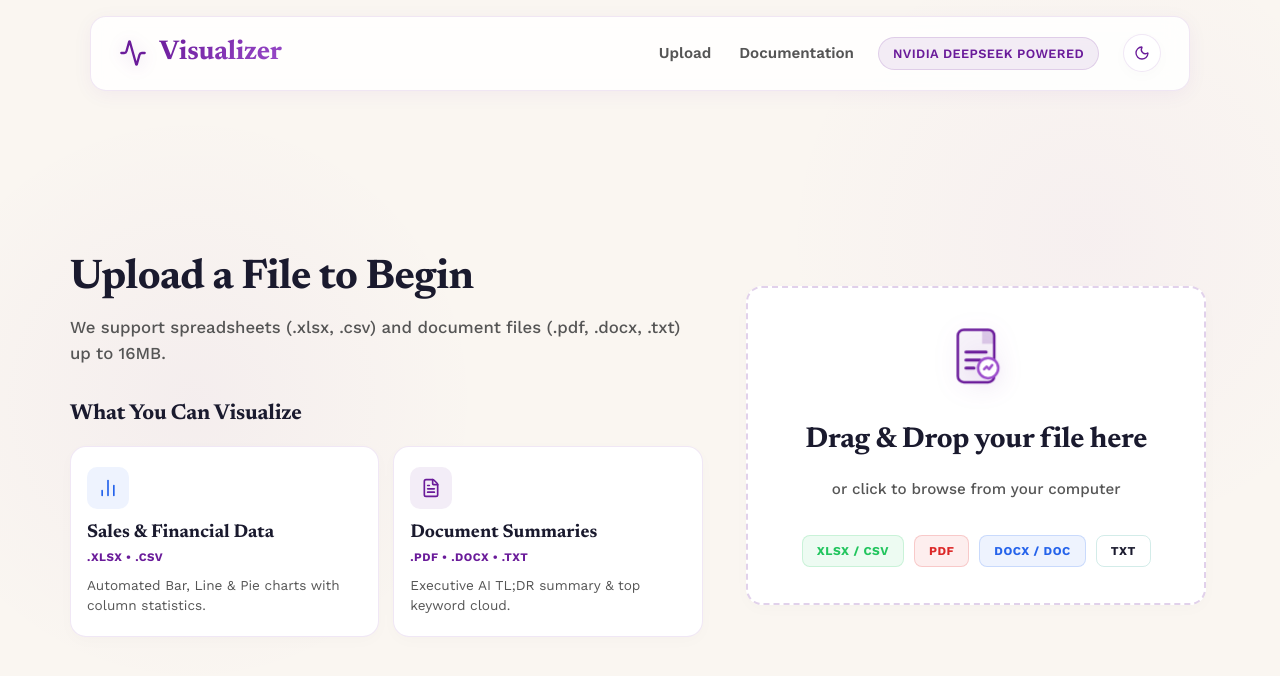
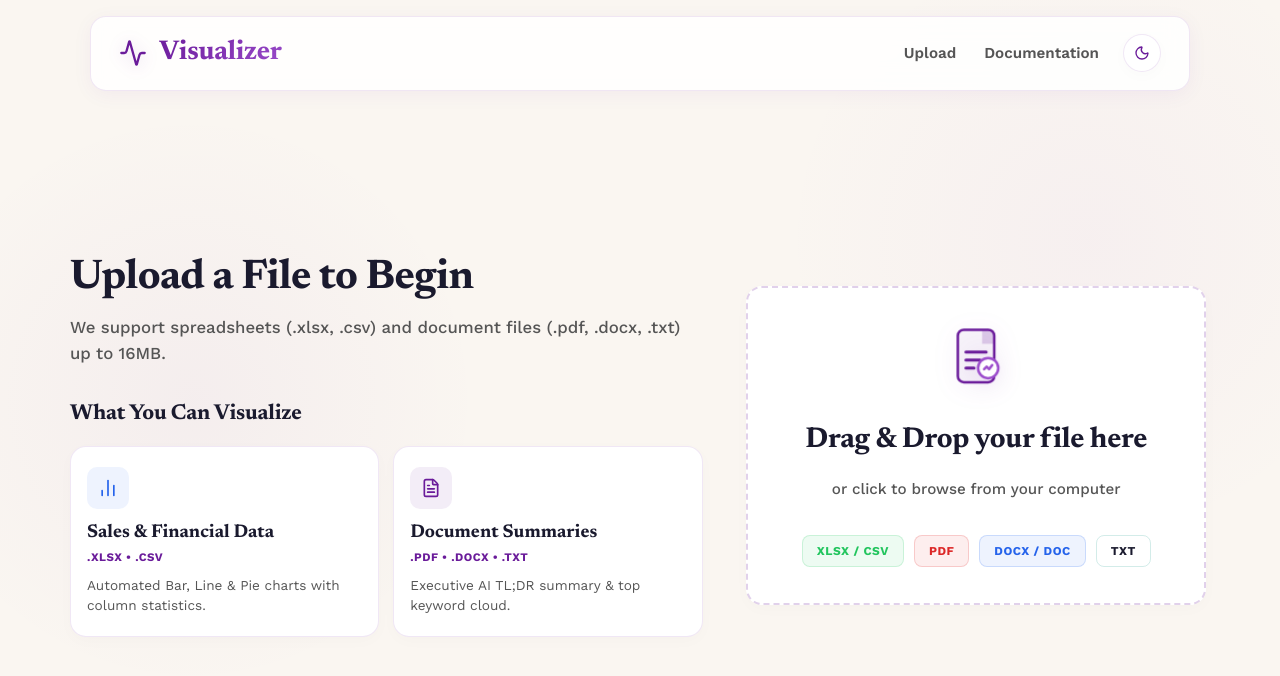
Before and after one commit to bhargav-Q/Visualizer, a React (Vite) app in the folder frontend/: page / in a window 1280 px wide. Shown: the top 676 px of the page. Built offline with nearby package versions, Linux system fonts and the light colour scheme.

Commit message:
chore(ui): update header navigation layout in App.jsx

```diff
--- a/frontend/src/App.jsx
+++ b/frontend/src/App.jsx
@@ -63,7 +63,7 @@ function App() {
             <a href="https://github.com/bhargav-Q/Visualizer" target="_blank" rel="noopener noreferrer" className="nav-link">Documentation</a>
           </nav>
 
-          <span className="badge">NVIDIA DeepSeek Powered</span>
+          {/* <span className="badge">NVIDIA DeepSeek Powered</span> */}
 
           {/* <div className="header-demo-buttons">
             <button className="btn-white" style={{ padding: '6px 14px', fontSize: '0.85rem' }} onClick={() => alert("Simulated: Booking a Demo for Visualizer insights.")}>Book a demo</button>
```
